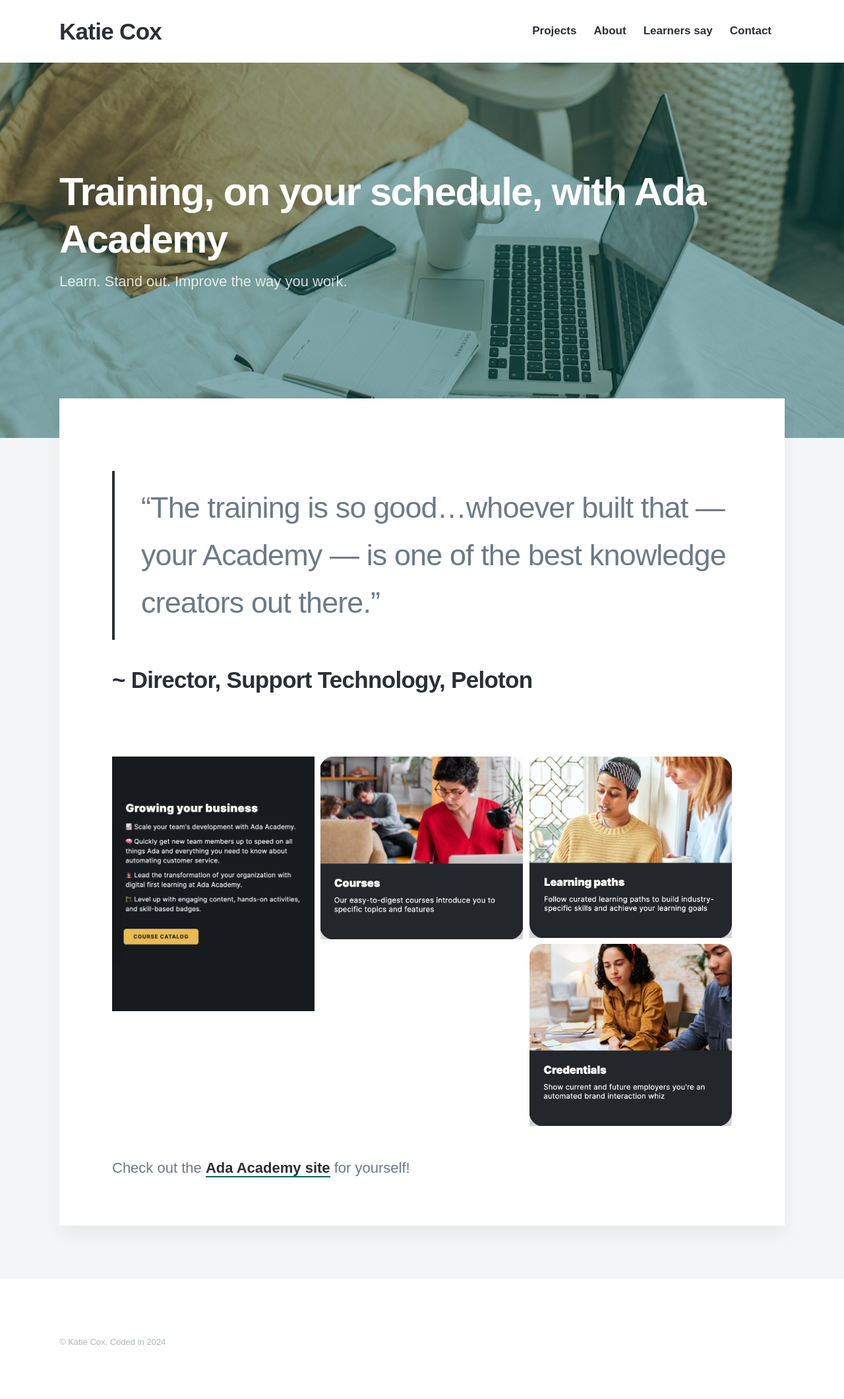
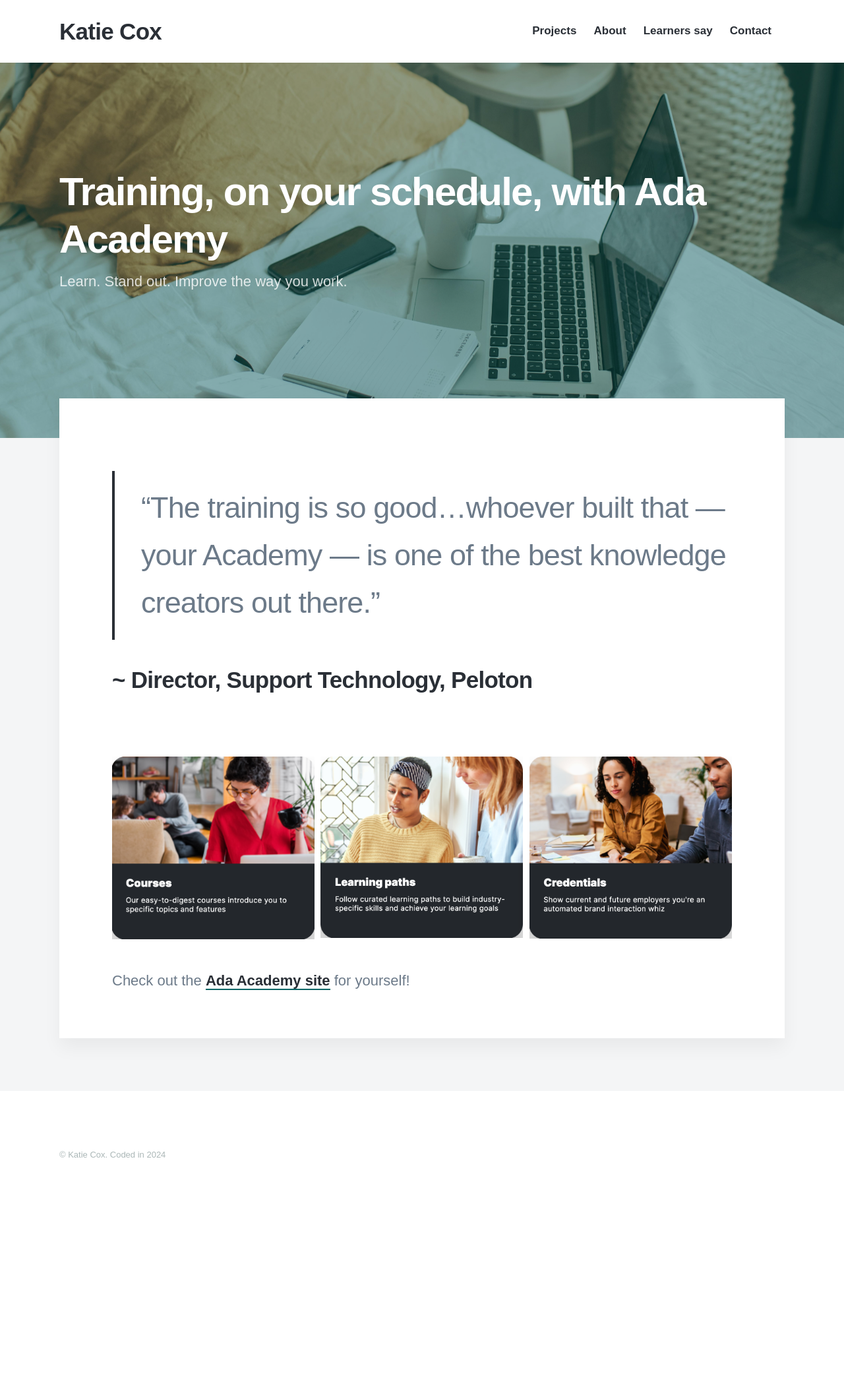
Before and after one commit to cox-katie/portfolio, a Jekyll site: the page built from _projects/ada-academy.md, in a window 1280 px wide. Shown: the whole page at 66% size. Built offline with Jekyll 4.4.1, drawn with Linux system fonts in a browser that asks for light colours; nearby versions of some CDN libraries; some web fonts are replaced; after the commit the page ends 1837 px from its top, so only the background shows below that.

Commit message:
Update ada-academy.md

```diff
--- a/_projects/ada-academy.md
+++ b/_projects/ada-academy.md
@@ -15,7 +15,6 @@ order_number: 2
 <br>
 
 <div class="gallery" data-columns="3">
-    <img src="/images/Ada-Academy/grow-your-biz.png">
     <img src="/images/Ada-Academy/courses.png">
     <img src="/images/Ada-Academy/learning-path.png">
     <img src="/images/Ada-Academy/credentials.png">
```
